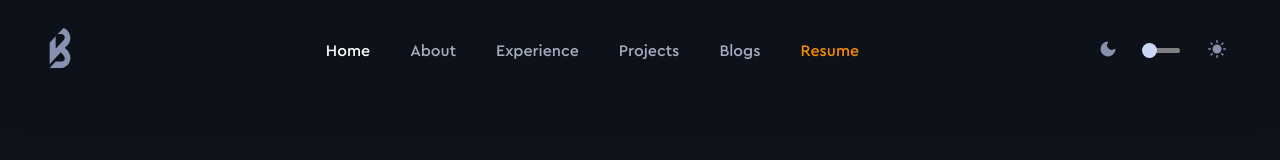
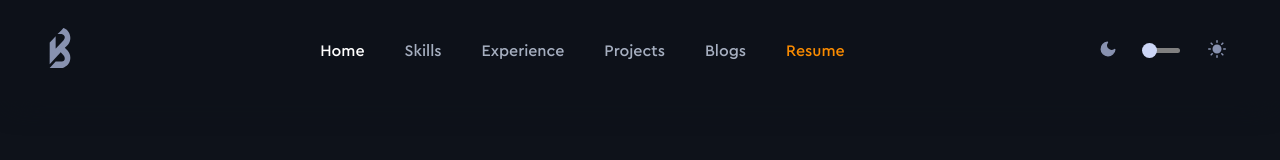
Before and after one commit to kartikbhalla12/portfolio, a Next.js app: page / in a window 1280 px wide. Shown: the top 160 px of the page. Built offline with nearby package versions, Linux system fonts and the light colour scheme.

Commit message:
src: refactor Navbar
Signed-off-by: Kartik Bhalla <kartikbhalla12@gmail.com>

```diff
--- a/src/components/Home/home.module.scss
+++ b/src/components/Home/home.module.scss
@@ -9,7 +9,7 @@
 
 	&.mobile {
 		min-height: calc(100vh - 56px) !important;
-		padding: 85px 20px 20px 20px;
+		padding: 114px 20px 20px 20px;
 
 		.socialContainer,
 		.email {
--- a/src/components/Layout/layout.module.scss
+++ b/src/components/Layout/layout.module.scss
@@ -1,5 +1,5 @@
 .layout {
-	transition: filter 0.5s ease-in-out;
+	// transition: filter 0.5s ease-in-out;
 }
 
 :global(.blur) .layout {
--- a/src/components/Navbar/Desktop/desktopNavbar.module.scss
+++ b/src/components/Navbar/Desktop/desktopNavbar.module.scss
@@ -1,6 +1,5 @@
 .container {
 	padding: 10px 40px;
-	// background-color: #0e121a;
 	color: #a6afc0;
 	display: flex;
 	justify-content: space-between;
@@ -45,16 +44,21 @@
 	.linksContainer {
 		display: flex;
 
-		.active {
-			color: #fff;
-		}
-		.link {
-			padding: 20px;
+		a {
+			margin: 20px;
 			transition: color 0.5s ease-in-out;
-		}
-		.resume {
-			padding-right: 0;
-			color: #fa8b00;
+
+			&.active {
+				color: #fff;
+			}
+
+			&:hover {
+				color: #bbb;
+			}
+
+			&.accent {
+				color: #fa8b00;
+			}
 		}
 	}
 
@@ -78,18 +82,18 @@
 		}
 	}
 
-	.linksContainer {
-		display: flex;
+	.linksContainer a {
+		color: #9c9c9c;
 
-		.link {
-			padding: 20px;
-			color: #9c9c9c;
-		}
-		.active {
+		&.active {
 			color: #0e121a;
 		}
-		.resume {
-			padding-right: 0;
+
+		&:hover {
+			color: #bbb;
+		}
+
+		&.accent {
 			color: #fa8b00;
 		}
 	}
--- a/src/components/Navbar/Desktop/index.tsx
+++ b/src/components/Navbar/Desktop/index.tsx
@@ -1,8 +1,12 @@
 import { FC } from 'react';
 import Link from 'next/link';
+import { useRouter } from 'next/router';
 
 import ThemeSlider from '@components/common/ThemeSlider';
+import { navbarLinks } from '@components/Navbar';
+
 import useNavScroll from '@hooks/useNavScroll';
+
 import { ThemeProps } from '@interfaces/theme';
 
 import Logo from '@icons/logo.svg';
@@ -10,12 +14,13 @@ import styles from './desktopNavbar.module.scss';
 
 const DesktopNavbar: FC<ThemeProps> = props => {
 	const { hideNavbar, isTop } = useNavScroll(65);
+	const router = useRouter();
 
 	return (
 		<div
 			className={`${styles.container}
-				${hideNavbar && styles.hide}
-				${isTop && styles.top}`}>
+				${hideNavbar ? styles.hide : ''}
+				${isTop ? styles.top : ''}`}>
 			<Link href='/' passHref>
 				<a className={styles.logo}>
 					<Logo alt='kb-logo' className={styles.icon} />
@@ -23,16 +28,18 @@ const DesktopNavbar: FC<ThemeProps> = props => {
 			</Link>
 
 			<div className={styles.linksContainer}>
-				<div className={`${styles.link} ${styles.active}`}>Home</div>
-				<div className={styles.link}>About</div>
-				<div className={styles.link}>Experience</div>
-				<div className={styles.link}>Projects</div>
-				<div className={styles.link}>Blogs</div>
-				<div className={`${styles.link} ${styles.resume}`}>
-					<a href='/kartik-bhalla-resume.pdf' target='_blank' rel='noreferrer'>
-						Resume
-					</a>
-				</div>
+				{navbarLinks.map(link => (
+					<Link key={link.title} href={link.href} passHref>
+						<a
+							target={link.target || ''}
+							rel={link.rel || ''}
+							className={`${router.asPath === link.href ? styles.active : ''} ${
+								link.title === 'Resume' ? styles.accent : ''
+							}`}>
+							{link.title}
+						</a>
+					</Link>
+				))}
 			</div>
 			<ThemeSlider {...props} themeSelf />
 		</div>
--- a/src/components/Navbar/Mobile/index.tsx
+++ b/src/components/Navbar/Mobile/index.tsx
@@ -1,10 +1,14 @@
 import { FC, useState } from 'react';
 import { useRouter } from 'next/router';
+import Link from 'next/link';
 import { useSwipeable } from 'react-swipeable';
 
 import ThemeSlider from '@components/common/ThemeSlider';
+import { navbarLinks } from '@components/Navbar';
+
 import useNavScroll from '@hooks/useNavScroll';
 import useBlur from '@hooks/useBlur';
+
 import { ThemeProps } from '@interfaces/theme';
 
 import Logo from '@icons/logo.svg';
@@ -13,10 +17,10 @@ import styles from './mobileNavbar.module.scss';
 const MobileNavbar: FC<ThemeProps> = props => {
 	const [isMenuOpen, setIsMenuOpen] = useState(false);
 	const { hideNavbar, isTop } = useNavScroll(45);
+	const router = useRouter();
 	const NavHandler = useSwipeable({
 		onSwipedRight: () => setIsMenuOpen(false),
 	});
-	const router = useRouter();
 	useBlur(isMenuOpen);
 
 	return (
@@ -26,32 +30,43 @@ const MobileNavbar: FC<ThemeProps> = props => {
 					${isMenuOpen ? styles.transparent : ''}
 					${hideNavbar ? styles.hide : ''}
 					${isTop ? styles.top : ''}`}>
-				<Logo
-					className={styles.logo}
-					onClick={() => router.push('/')}
-					alt='kb-logo'
-				/>
+				<Link href='/' passHref>
+					<a className={styles.logo}>
+						<Logo alt='kb-logo' className={styles.icon} />
+					</a>
+				</Link>
+
 				<div
 					className={`${styles.menuButtonContainer} ${
 						isMenuOpen ? styles.isMenuOpen : ''
 					}`}
 					onClick={() => setIsMenuOpen(!isMenuOpen)}>
-					<div className={styles.menuButtonBurger}></div>
+					<div className={styles.menuButtonBurger} />
 				</div>
 			</div>
 			<div
-				className={`${styles.sideNavbarContainer} ${
-					isMenuOpen ? styles.isMenuOpen : ''
-				}`}
+				className={`
+					${styles.sideNavbarContainer}
+					${isMenuOpen ? styles.isMenuOpen : ''}
+				`}
 				onClick={() => setIsMenuOpen(false)}
 				{...NavHandler}>
 				<div className={styles.sideNavbar} onClick={e => e.stopPropagation()}>
-					<div className={`${styles.link} ${styles.active}`}>Home</div>
-					<div className={styles.link}>About</div>
-					<div className={styles.link}>Experience</div>
-					<div className={styles.link}>Projects</div>
-					<div className={styles.link}>Blogs</div>
-					<div className={`${styles.link} ${styles.resume}`}>Resume</div>
+					<div className={styles.linksContainer}>
+						{navbarLinks.map(link => (
+							<Link key={link.title} href={link.href} passHref>
+								<a
+									target={link.target || ''}
+									rel={link.rel || ''}
+									className={`${
+										router.asPath === link.href ? styles.active : ''
+									} ${link.title === 'Resume' ? styles.accentButton : ''}`}>
+									{link.title}
+								</a>
+							</Link>
+						))}
+					</div>
+
 					<div className={styles.themeSliderContainer}>
 						<ThemeSlider {...props} />
 					</div>
--- a/src/components/Navbar/Mobile/mobileNavbar.module.scss
+++ b/src/components/Navbar/Mobile/mobileNavbar.module.scss
@@ -38,13 +38,18 @@
 		}
 
 		.logo {
+			&:hover {
+				.icon {
+					fill: #eee;
+				}
+			}
+
+			.icon {
 				height: 40px;
 				width: 40px;
 				fill: #8892b0;
+				pointer-events: none;
 				transition: fill 0.5s ease-in-out;
-
-			&:hover {
-				fill: #eee;
 			}
 		}
 
@@ -123,23 +128,34 @@
 			width: 80%;
 			box-shadow: -10px 0px 30px -15px rgba(2, 12, 28, 0.7);
 
-			.link {
-				padding: 25px;
+			.linksContainer {
+				display: flex;
+				flex-direction: column;
+				align-items: center;
+
+				a {
+					margin: 25px;
+					transition: color 0.5s ease-in-out;
+
+					&.active {
+						color: #fff;
 					}
 
-			.active {
-				color: #fff;
+					&:hover {
+						color: #bbb;
 					}
-			.resume {
-				margin-top: 20px;
+
+					&.accentButton {
 						color: #fa8b00;
 						border: 2px solid #fa8b00;
 						padding: 20px 60px;
 						border-radius: 8px;
 					}
+				}
+			}
 
 			.themeSliderContainer {
-				margin-top: 4rem;
+				margin-top: 2rem;
 			}
 		}
 	}
@@ -156,10 +172,13 @@
 	}
 
 	.logo {
+		&:hover {
+			.icon {
+				fill: #212121;
+			}
+		}
+		.icon {
 			fill: #424242;
-
-		&:hover {
-			fill: #212121;
 		}
 	}
 
--- a/src/components/Navbar/index.tsx
+++ b/src/components/Navbar/index.tsx
@@ -4,6 +4,20 @@ import DesktopNavbar from '@components/Navbar/Desktop';
 import MobileNavbar from '@components/Navbar/Mobile';
 
 import { NavbarProps } from './navbar.interface';
+
+export const navbarLinks = [
+	{ href: '/', title: 'Home' },
+	{ href: '/#skills', title: 'Skills' },
+	{ href: '/#experience', title: 'Experience' },
+	{ href: '/#projects', title: 'Projects' },
+	{ href: '/blogs', title: 'Blogs' },
+	{
+		href: '/kartik-bhalla-resume.pdf',
+		title: 'Resume',
+		rel: 'noreferrer',
+		target: '_blank',
+	},
+];
 
 const Navbar: FC<NavbarProps> = ({ isMobile, ...props }) => {
 	if (isMobile) return <MobileNavbar {...props} />;
--- a/src/pages/index.tsx
+++ b/src/pages/index.tsx
@@ -15,7 +15,7 @@ const LandingPage: NextPage<LandingPageProps> = ({ isMobile }) => {
 			<Head>
 				<title>Kartik Bhalla</title>
 				<meta name='description' content='Kartik Bhalla - Portfolio Website' />
-				<link rel='icon' href='/icons/logo.svg' />
+				<link rel='icon' href='/logo.svg' />
 			</Head>
 			<main>
 				<Home isMobile={isMobile} />
```
Also changed, not shown: public/logo.svg (added). Lines whose indentation alone changed are shown as unchanged.
